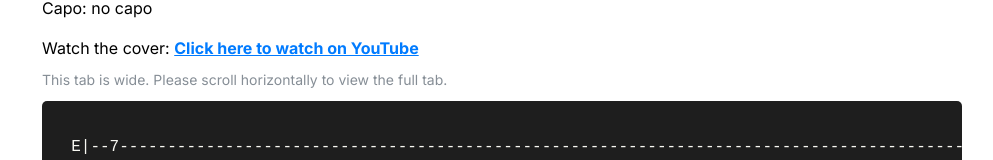
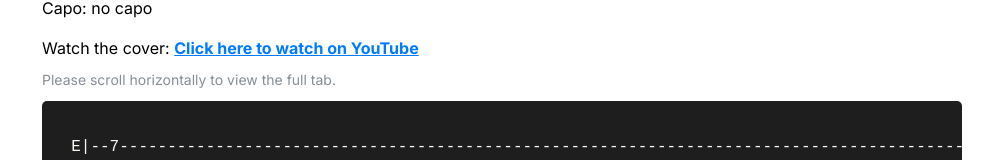
Before and after one commit to Nawang17/fretflix, a React (Vite) app: page /tab/Blue in a window 1280 px wide. Shown: the part 182-342 px from the top of the page, without its empty margins (138-1131 px from the left). Built offline with nearby package versions, Linux system fonts and the light colour scheme.

Commit message:
Remove unnecessary wording from tab scroll instruction

```diff
--- a/src/views/tab.jsx
+++ b/src/views/tab.jsx
@@ -70,7 +70,7 @@ export default function Tab() {
           </a>
         </Text>
         <Text size="sm" c="dimmed">
-          This tab is wide. Please scroll horizontally to view the full tab.
+          Please scroll horizontally to view the full tab.
         </Text>
       </Flex>
 
```
